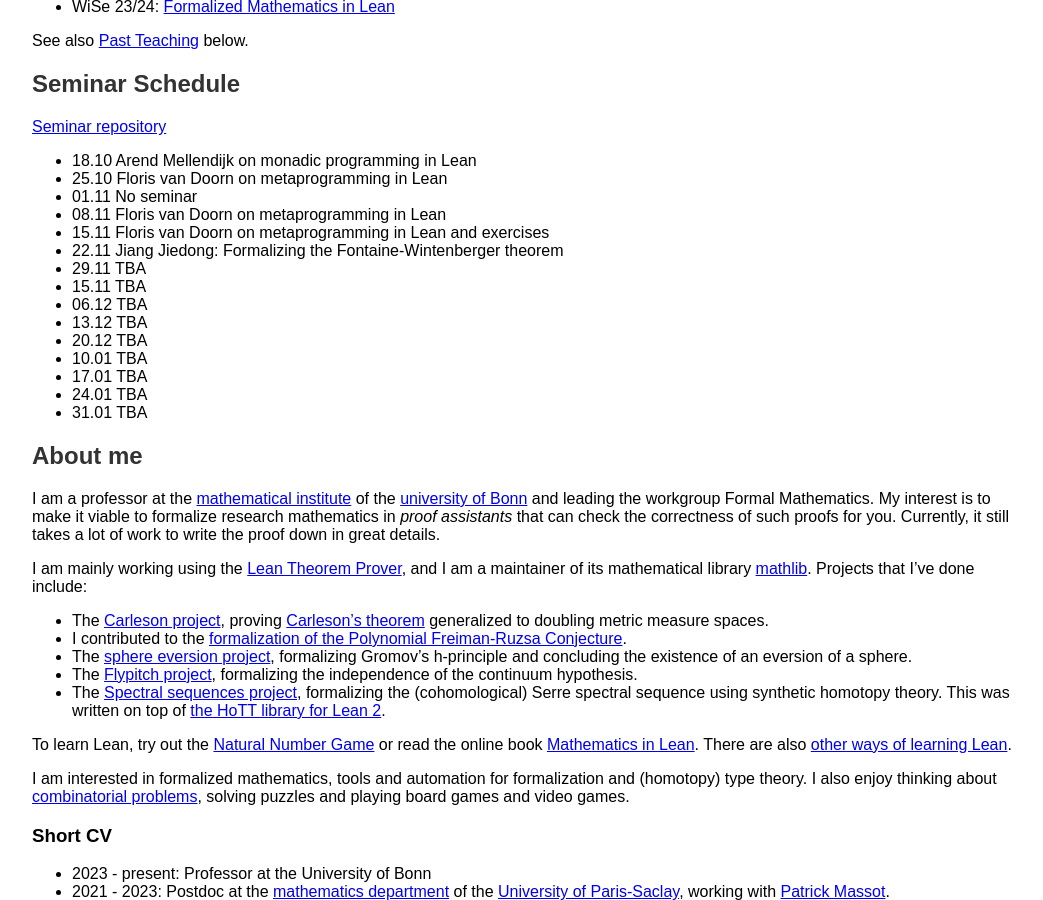
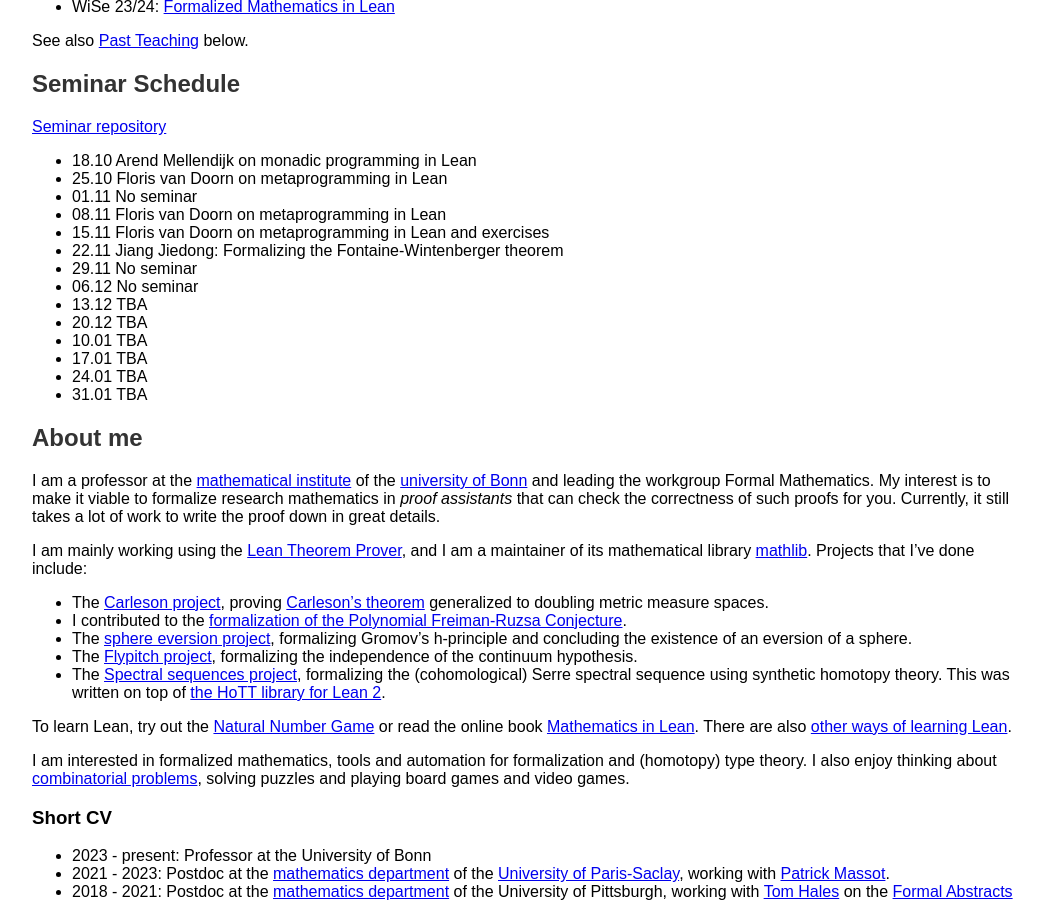
Before and after one commit to fpvandoorn/fpvandoorn.github.io, a Jekyll site: the page built from index.md, in a window 1280 px wide and 900 px high, scrolled down 603 px. Shown: the whole window, without its empty margins (108-1151 px from the left). Built offline with Jekyll 4.4.1, drawn with Linux system fonts in a browser that asks for light colours; our own code applies the rules of GitHub Pages for plain Markdown files.

Commit message:
seminar schedule

```diff
--- a/index.md
+++ b/index.md
@@ -55,9 +55,8 @@
 * 08.11 Floris van Doorn on metaprogramming in Lean
 * 15.11 Floris van Doorn on metaprogramming in Lean and exercises
 * 22.11 Jiang Jiedong: Formalizing the Fontaine-Wintenberger theorem
-* 29.11 TBA
-* 15.11 TBA
-* 06.12 TBA
+* 29.11 No seminar
+* 06.12 No seminar
 * 13.12 TBA
 * 20.12 TBA
 * 10.01 TBA
```
